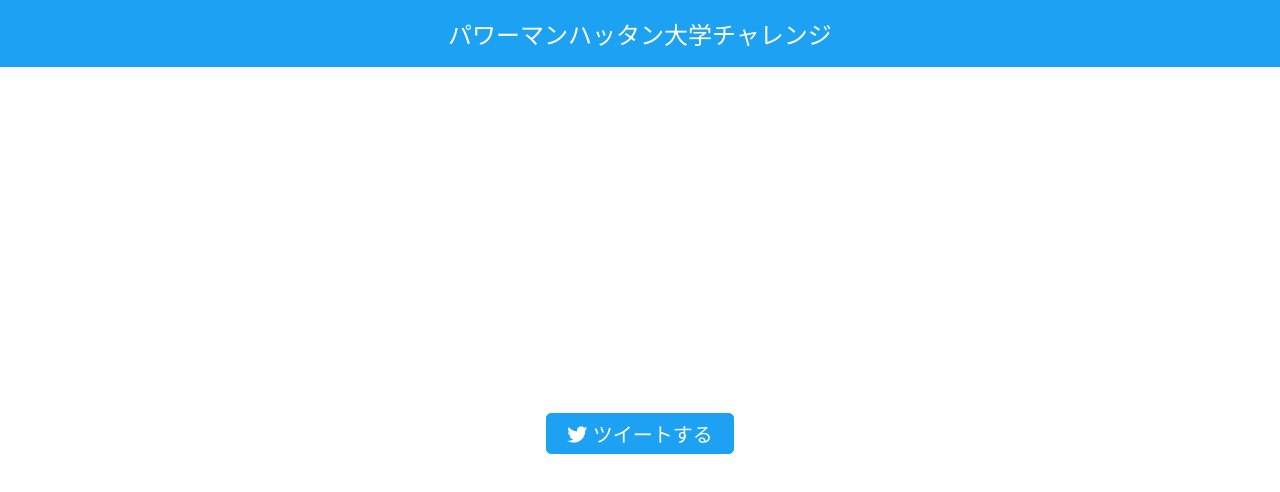
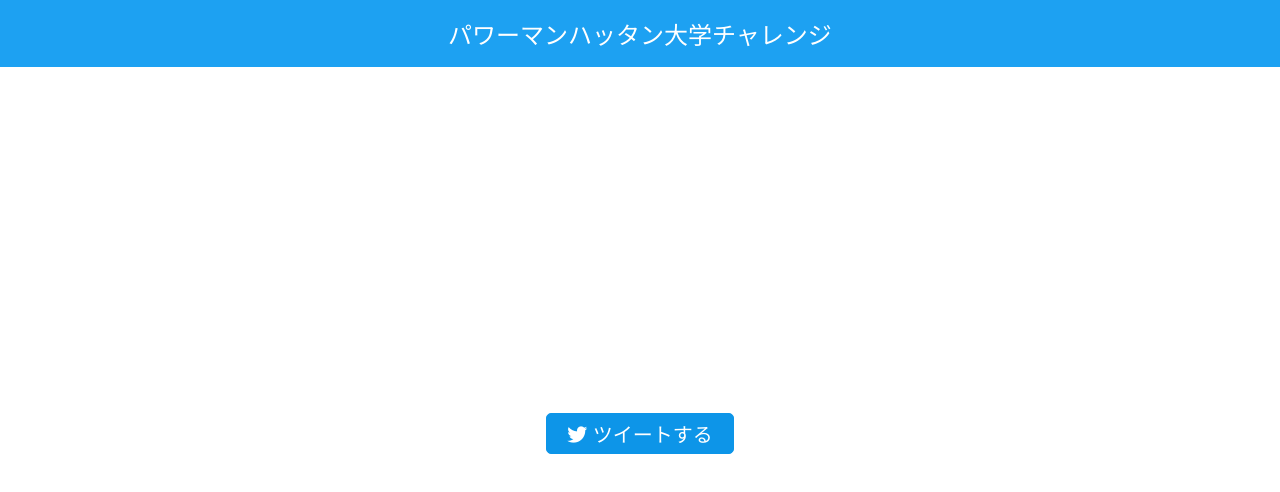
Before and after one commit to Tsukina-7mochi/power-manhattan-challenge, a website built with webpack: page src/index.html in a window 1280 px wide. In both pictures the pointer is over the button "ツイートする". Built offline with nearby package versions, Linux system fonts and the light colour scheme.

Commit message:
スタイルを変更+ログ出力を削除

```diff
--- a/src/main.ts
+++ b/src/main.ts
@@ -8,8 +8,7 @@ window.addEventListener('load', () => {
     const link = document.createElement('a');
     link.href = `https://twitter.com/intent/tweet?text=${encodeURIComponent(tweetText)}`;
 
-    console.log(link);
-
+    // console.log(link);
 
     link.click();
   });
--- a/src/style.scss
+++ b/src/style.scss
@@ -38,4 +38,14 @@ button#tweet {
   padding: 5px 20px;
   font-size: 20px;
   color: white;
+
+  &:hover {
+    background-color: darken($twitter-color, 5);
+    border: 1px solid darken($twitter-color, 5);
+  }
+
+  &:active {
+    background-color: darken($twitter-color, 10);
+    border: 1px solid darken($twitter-color, 10);
+  }
 }
```
